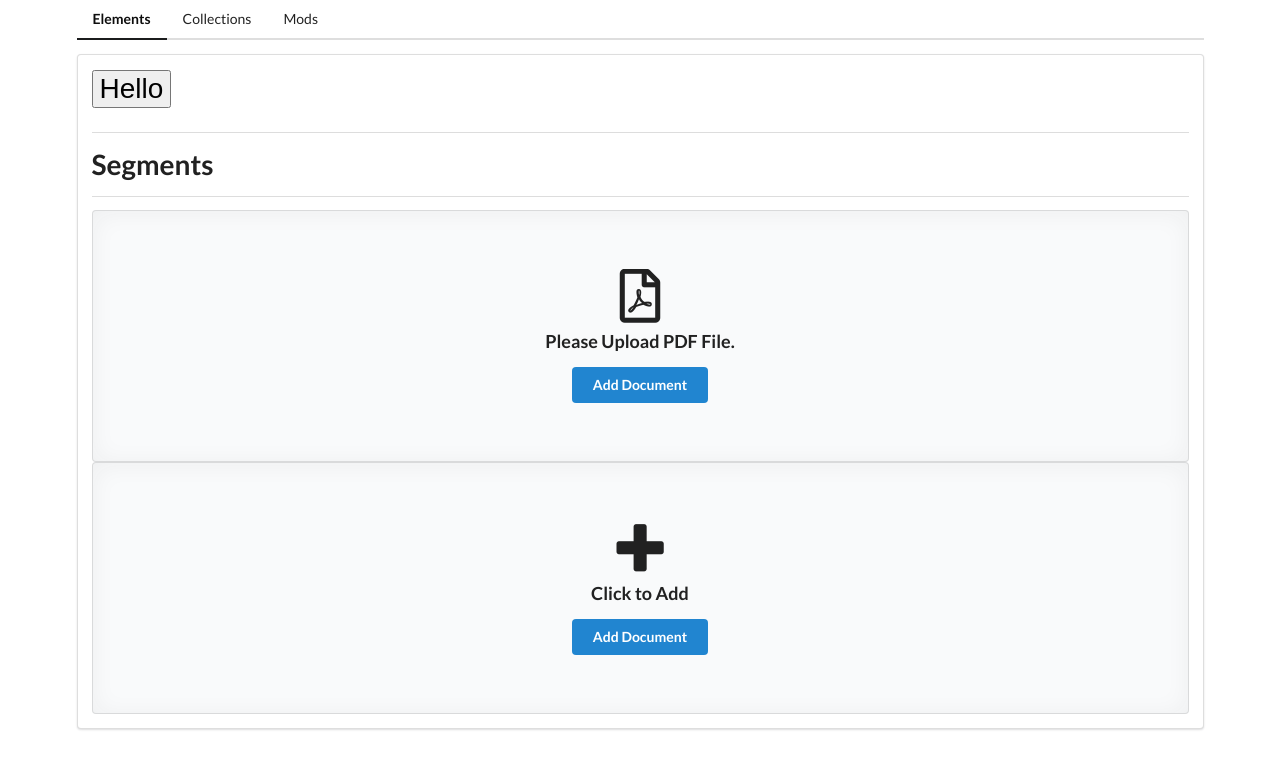
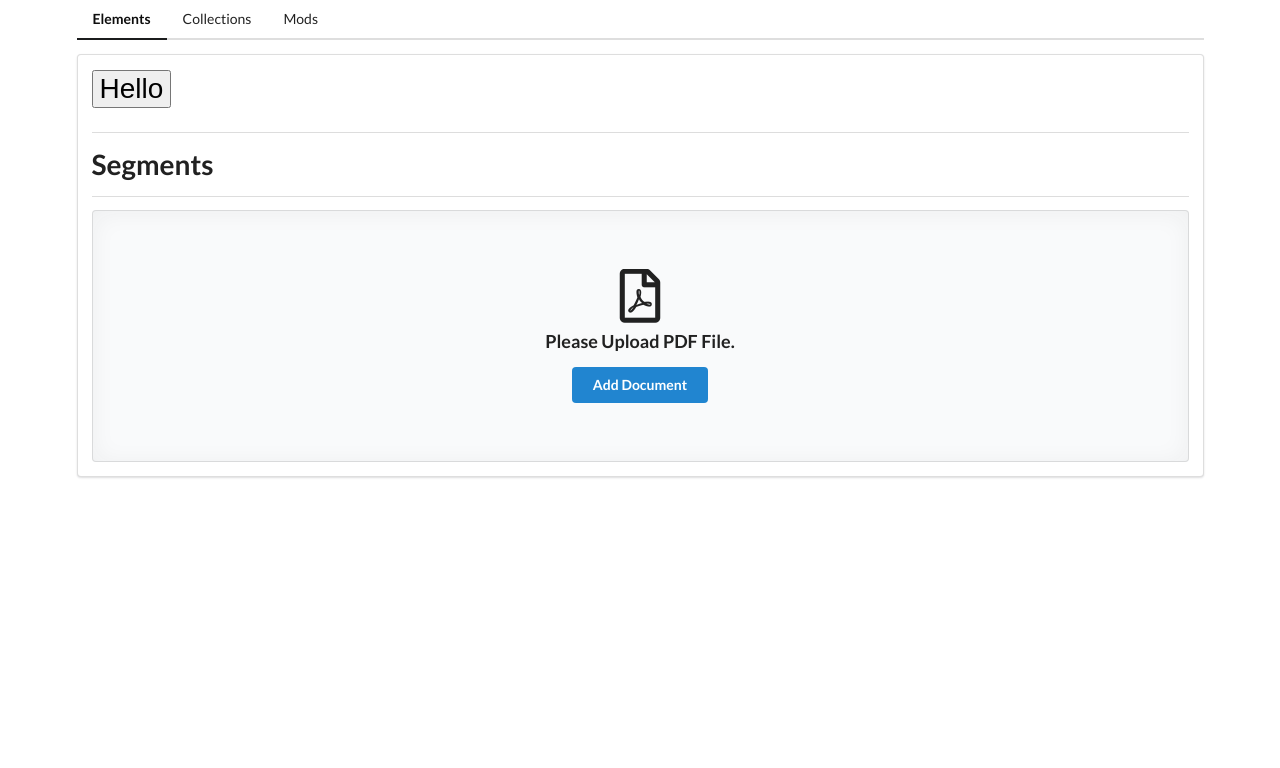
Before and after one commit to Tony940426/Angular-Comps, an Angular app: page /elements in a window 1280 px wide. Shown: the top 768 px of the page. Built offline with nearby package versions, Linux system fonts and the light colour scheme.

Commit message:
Formatting

```diff
--- a/src/app/elements/elements-home/elements-home.component.html
+++ b/src/app/elements/elements-home/elements-home.component.html
@@ -13,13 +13,3 @@
 
     <button class="ui primary button">Add Document</button>
 </app-segment>
-
-<app-segment>
-
-    <header>
-        <i class="add icon"></i>
-        Click to Add
-    </header>
-
-    <button class="ui primary button">Add Document</button>
-</app-segment>
--- a/src/app/elements/segment/segment.component.css
+++ b/src/app/elements/segment/segment.component.css
@@ -0,0 +1,3 @@
+div.ui.icon.header:empty {
+    display: none;
+}
```
